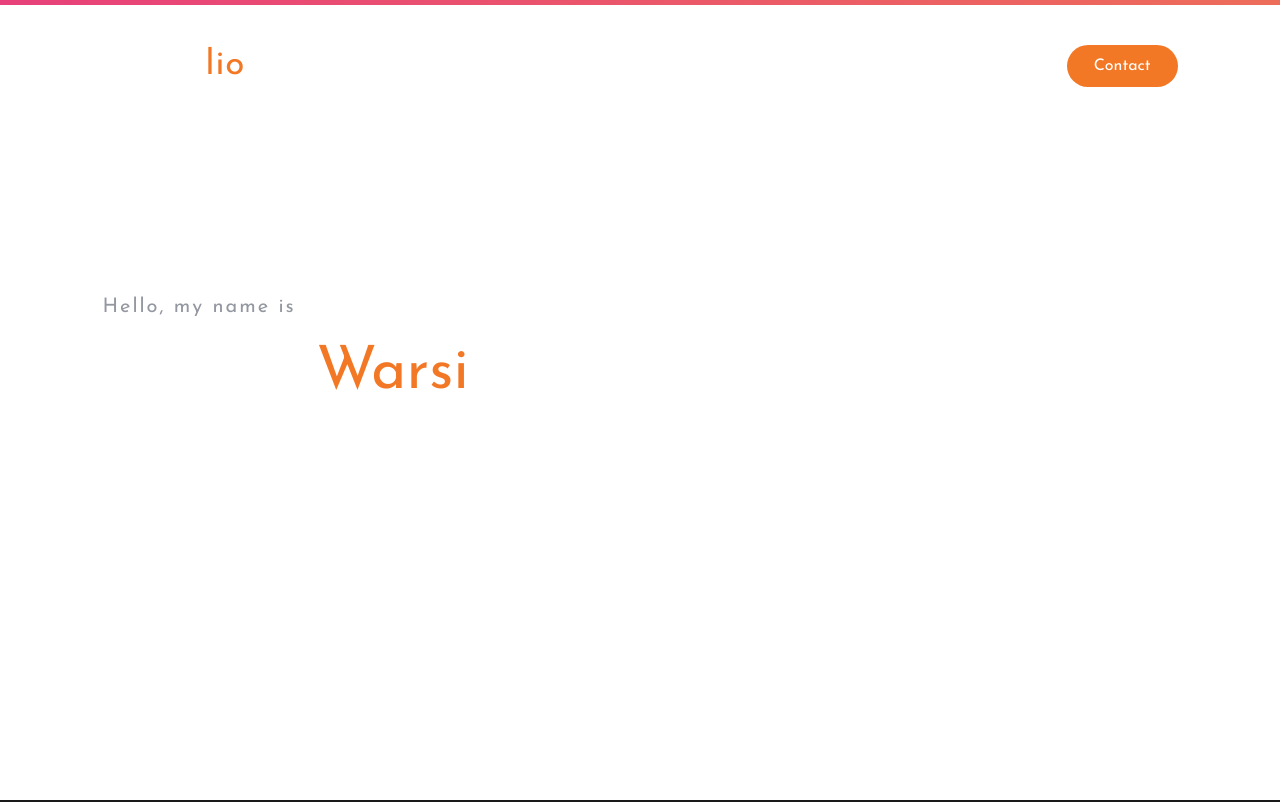
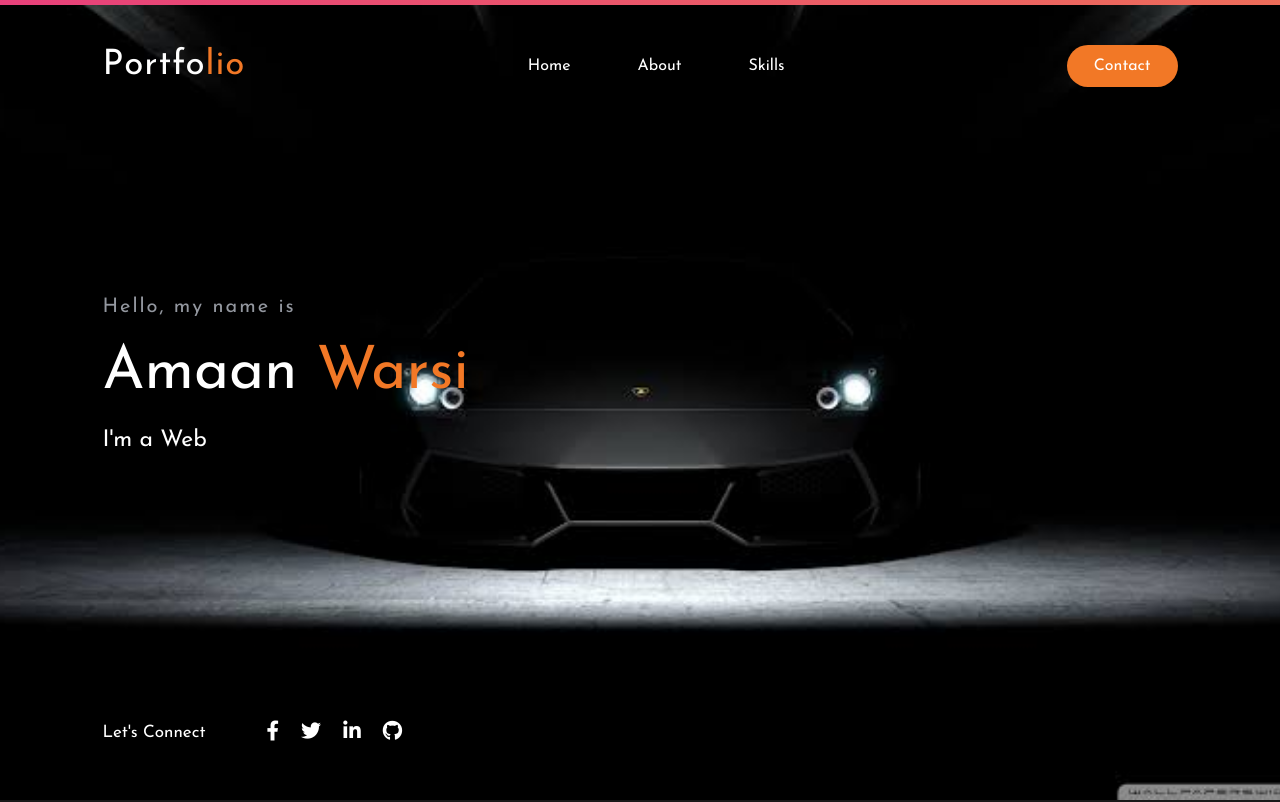
Before and after one commit to amaanwarsi/personal-portfolio, a plain HTML site: page index.html in a window 1280 px wide. Shown: the top 802 px of the page. Drawn offline with nearby package versions, Linux system fonts and the light colour scheme; no server answers.

Commit message:
Update style.css

```diff
--- a/style.css
+++ b/style.css
@@ -100,7 +100,7 @@ a {
 /* Hero Section */
 
 .hero {
-  //background: url(./img/background.jpeg);
+  background: url(./img/background.jpeg);
   background-size: cover;
   background-position: center;
   background-repeat: no-repeat;
```
